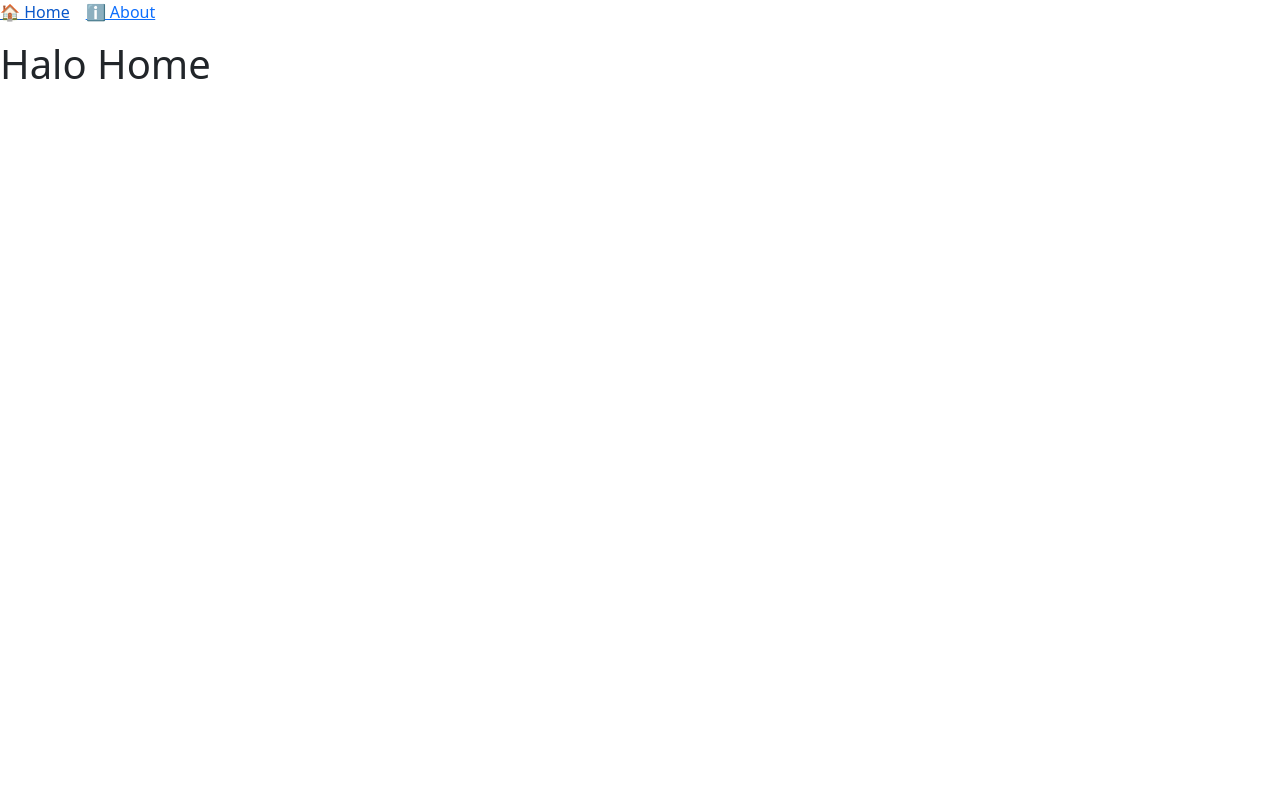
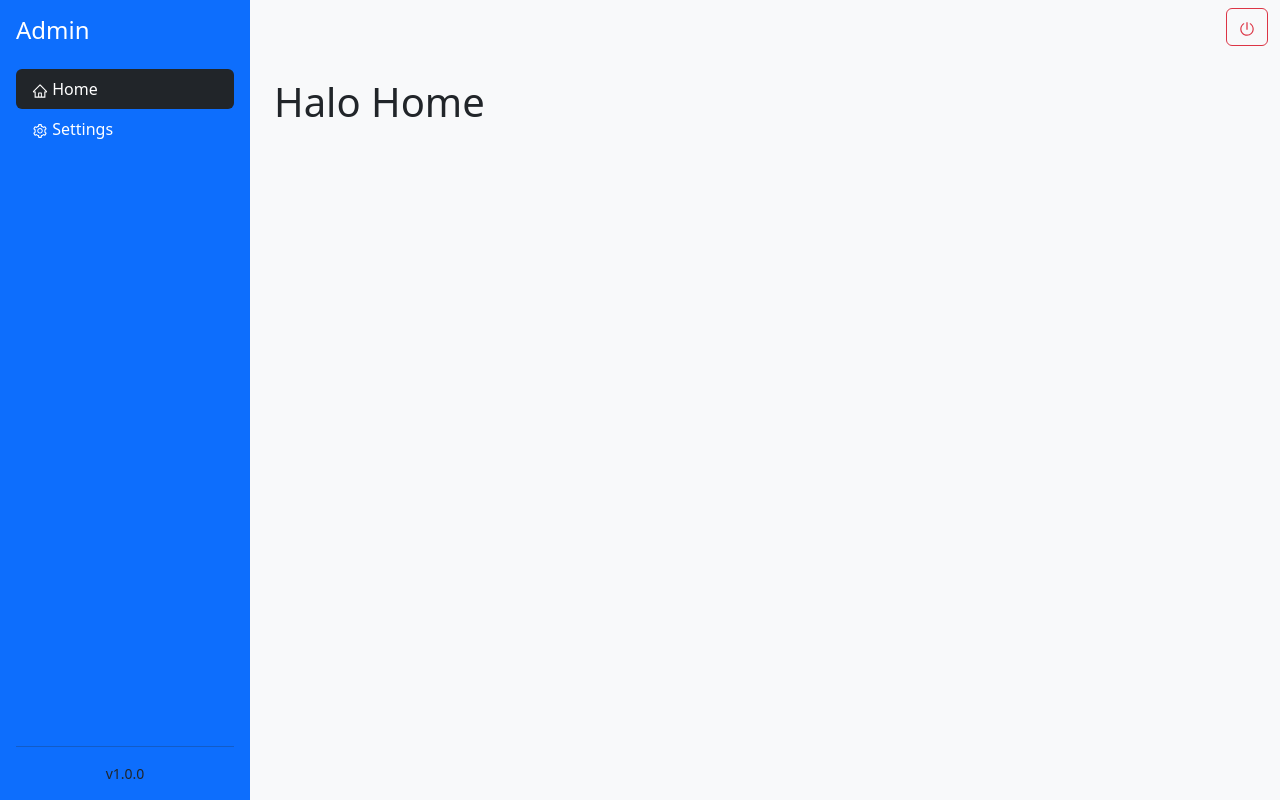
Before and after one commit to frandi-dev/admin, a React (Vite) app: page / in a window 1280 px wide. Built offline with nearby package versions, Linux system fonts and the light colour scheme.

Commit message:
setup layout

```diff
--- a/electron/preload.js
+++ b/electron/preload.js
@@ -0,0 +1,5 @@
+const { contextBridge, ipcRenderer } = require("electron");
+
+contextBridge.exposeInMainWorld("electronAPI", {
+  closeWindow: () => ipcRenderer.invoke("close"),
+});
--- a/package.json
+++ b/package.json
@@ -9,9 +9,11 @@
     "preview": "vite preview"
   },
   "dependencies": {
+    "@fortawesome/react-fontawesome": "^3.1.0",
     "bootstrap": "^5.3.8",
     "react": "^19.1.1",
     "react-dom": "^19.1.1",
+    "react-icons": "^5.5.0",
     "react-router-dom": "^7.9.4"
   },
   "devDependencies": {
--- /dev/null
+++ b/src/components/Layout.jsx
@@ -0,0 +1,36 @@
+import { Link, Outlet } from "react-router-dom";
+import Sidebar from "./Sidebar";
+import { AiOutlineMenu, AiOutlinePoweroff } from "react-icons/ai";
+
+const Layout = () => {
+  return (
+    <div className="d-flex vh-100">
+      <Sidebar />
+
+      {/* Main Content */}
+      <div className="flex-grow-1 bg-light">
+        <nav className="navbar bg-body-tertiary">
+          <div className="container-fluid">
+            <a className="navbar-brand">{/* <AiOutlineMenu /> */}</a>
+            <div className="d-flex">
+              <button
+                className="btn btn-outline-danger text-center"
+                onClick={(e) => {
+                  e.preventDefault();
+                  window.electronAPI.closeWindow();
+                }}
+              >
+                <AiOutlinePoweroff />
+              </button>
+            </div>
+          </div>
+        </nav>
+        <main className="p-4">
+          <Outlet />
+        </main>
+      </div>
+    </div>
+  );
+};
+
+export default Layout;
--- /dev/null
+++ b/src/components/Sidebar.jsx
@@ -0,0 +1,39 @@
+import { Link } from "react-router-dom";
+import { AiOutlineHome, AiOutlineSetting } from "react-icons/ai";
+const Sidebar = () => {
+  return (
+    <div
+      className="bg-primary text-dark d-flex flex-column p-3"
+      style={{ width: "250px" }}
+    >
+      <h4 className=" text-white mb-4">Admin</h4>
+      <ul className="nav nav-pills flex-column mb-auto">
+        <li className="nav-item">
+          <Link
+            to="/"
+            className={`nav-link text-white ${
+              location.pathname === "/" ? "active bg-dark" : ""
+            }`}
+          >
+            <AiOutlineHome className="" /> Home
+          </Link>
+        </li>
+
+        <li>
+          <Link
+            to="/settings"
+            className={`nav-link text-white ${
+              location.pathname === "/settings" ? "active bg-primary" : ""
+            }`}
+          >
+            <AiOutlineSetting /> Settings
+          </Link>
+        </li>
+      </ul>
+      <hr />
+      <div className="text-center small">v1.0.0</div>
+    </div>
+  );
+};
+
+export default Sidebar;
--- /dev/null
+++ b/src/index.css
@@ -0,0 +1,8 @@
+.drag {
+  -webkit-app-region: drag;
+}
+
+.btn-close {
+  /* -webkit-app-region: no-drag; */
+  cursor: pointer !important;
+}
--- a/src/main.jsx
+++ b/src/main.jsx
@@ -5,18 +5,17 @@ import { HashRouter as Router, Routes, Route, Link } from "react-router-dom";
 // Import Bootstrap CSS & JS
 import "bootstrap/dist/css/bootstrap.min.css";
 import "bootstrap/dist/js/bootstrap.bundle.min.js";
+import "./index.css";
+import Layout from "./components/Layout";
 
 createRoot(document.getElementById("root")).render(
   <StrictMode>
     <Router>
-      <nav style={{ display: "flex", gap: "1rem", marginBottom: "1rem" }}>
-        <Link to="/">🏠 Home</Link>
-        <Link to="/about">ℹ️ About</Link>
-      </nav>
-
       <Routes>
-        <Route path="/" element={<h1>Halo Home</h1>} />
-        <Route path="/about" element={<h1>Halo about</h1>} />
+        <Route element={<Layout />}>
+          <Route index path="/" element={<h1>Halo Home</h1>} />
+          <Route path="/about" element={<h1>Halo about</h1>} />
+        </Route>
       </Routes>
     </Router>
   </StrictMode>
```
Also changed, not shown: electron/index.js (+10 -2 lines), 1 other file (tests, documents, lock files or other folders).
